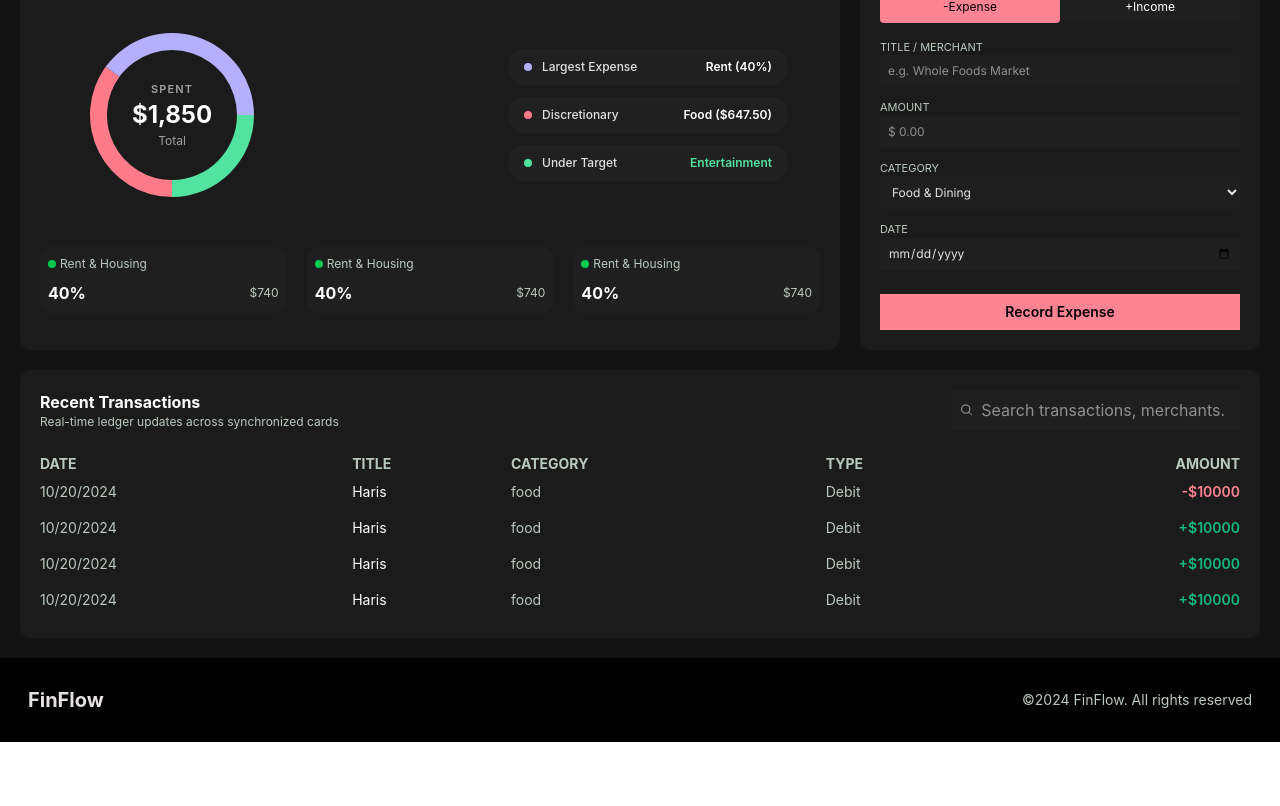
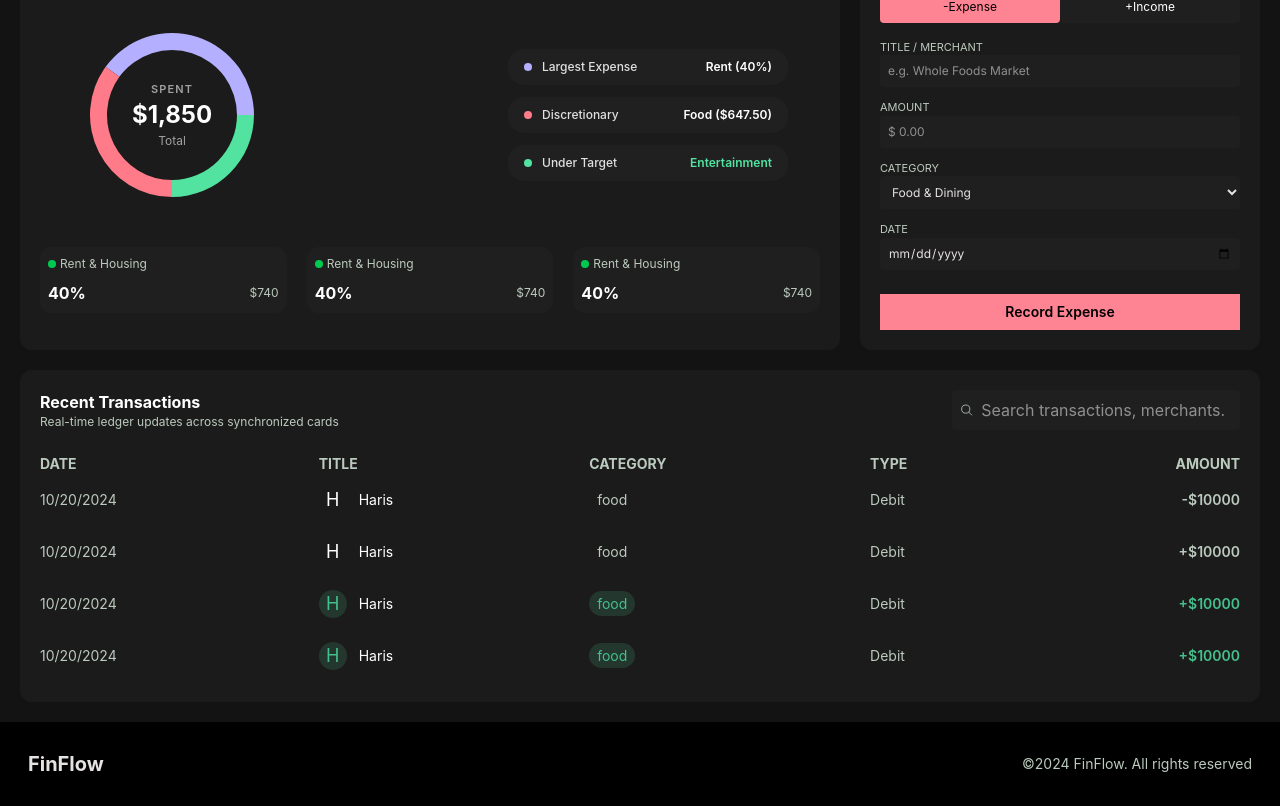
Before and after one commit to HarisHaseeb934/Expense-Tracker-React, a React (Vite) app: page / in a window 1280 px wide. Shown: the part 439-1245 px from the top of the page. Before the commit the page ends 1181 px from the top, so only its background shows below. Built offline with nearby package versions, Linux system fonts and the light colour scheme.

Commit message:
Some more

```diff
--- a/src/Components/RecentTableRow.jsx
+++ b/src/Components/RecentTableRow.jsx
@@ -1,11 +1,11 @@
-const RecentTableRow = ({ date, title, category, type, amount }) => {
+const RecentTableRow = ({ date, title, category, type, amount, text, bg }) => {
   return (
     <tr className="font-normal ">
-      <td className="py-2 ">{date}</td>
-      <td className="py-2 text-white">{title}</td>
-      <td className="py-2 ">{category}</td>
-      <td className="py-2 ">{type}</td>
-      <td className={`py-2 text-right font-semibold ${amount > 0 ? "text-primary-container" : "text-[#ff8493]"}`}>{amount > 0 ? `+$${amount}` : `-$${Math.abs(amount)}`}</td>
+      <td className="py-3 ">{date}</td>
+      <td className="py-3 text-white flex items-center md:gap-3"><span className={`text-md md:text-lg ${text} ${bg} flex items-center justify-center size-4 md:size-7 rounded-full`}>{title.slice(0,1)}</span><span>{title}</span></td>
+      <td className={`py-3`}><span className={`${bg} ${text} py-1 px-2 rounded-2xl`}>{category}</span></td>
+      <td className="py-3 ">{type}</td>
+      <td className={`py-3 text-right font-semibold ${text}`}>{amount > 0 ? `+$${amount}` : `-$${Math.abs(amount)}`}</td>
     </tr>
   );
 };
--- a/src/Components/RecentTransaction.jsx
+++ b/src/Components/RecentTransaction.jsx
@@ -2,17 +2,17 @@ import { IoSearchOutline } from "react-icons/io5";
 import RecentTableRow from "./RecentTableRow";
 
 const categories = {
-  "Salary & Payroll": { color: "#44c08c", bgColor: "#23372e" },
-  "Freelance & Contract": { color: "#44c08c", bgColor: "#23372e" },
-  "Investments & Dividends": { color: "#44c08c", bgColor: "#23372e" },
-  "Side Project & Sales": { color: "#44c08c", bgColor: "#23372e" },
-  Income: { color: "#44c08c", bgColor: "#23372e" },
-  "Food & Dining": { color: "#ac787c", bgColor: "#3d282a" },
-  Entertainment: { color: "#44c08c", bgColor: "#23372e" },
-  "Utilities & Bill": { color: "#abace4", bgColor: "#34333c" },
-  Transportation: { color: "#abace4", bgColor: "#34333c" },
-  Healthcare: { color: "#abace4", bgColor: "#34333c" },
-  "Other Expense": { color: "#ac787c", bgColor: "#3d282a" },
+  "Salary & Payroll": { color: "text-[#44c08c]", bgColor: "bg-[#23372e]" },
+  "Freelance & Contract": { color: "text-[#44c08c]", bgColor: "bg-[#23372e]" },
+  "Investments & Dividends": { color: "text-[#44c08c]", bgColor: "bg-[#23372e]" },
+  "Side Project & Sales": { color: "text-[#44c08c]", bgColor: "bg-[#23372e]" },
+  Income: { color: "text-[#44c08c]", bgColor: "bg-[#23372e]" },
+  "Food & Dining": { color: "text-[#ac787c]", bgColor: "bg-[#3d282a]" },
+  Entertainment: { color: "text-[#44c08c]", bgColor: "bg-[#23372e]" },
+  "Utilities & Bill": { color: "text-[#abace4]", bgColor: "bg-[#34333c]" },
+  Transportation: { color: "text-[#abace4]", bgColor: "bg-[#34333c]" },
+  Healthcare: { color: "text-[#abace4]", bgColor: "bg-[#34333c]" },
+  "Other Expense": { color: "text-[#ac787c]", bgColor: "bg-[#3d282a]" },
 };
 
 const RecentTransaction = () => {
@@ -66,6 +66,8 @@ const RecentTransaction = () => {
             category={"food"}
             type={"Debit"}
             amount={10000}
+            text = {categories["Salary & Payroll"].color}
+            bg = {categories["Salary & Payroll"].bgColor}
           />
           <RecentTableRow
             date={"10/20/2024"}
@@ -73,6 +75,8 @@ const RecentTransaction = () => {
             category={"food"}
             type={"Debit"}
             amount={10000}
+            text = {categories["Salary & Payroll"].color}
+            bg = {categories["Salary & Payroll"].bgColor}
           />
         </tbody>
       </table>
--- a/src/Pages/Dashboard.jsx
+++ b/src/Pages/Dashboard.jsx
@@ -33,7 +33,7 @@ const Dashboard = () => {
       >
         <div className="flex justify-between  text-xs lg:text-body-sm mt-auto min-h-auto ">
           <p className="flex items-center bg-[#26322c] text-[#2caa98] rounded-full px-2">
-            <MdArrowOutward /> <span> +$650.00 vs last month</span>
+            <MdArrowOutward /> <span className="font-bold"> +$650.00 vs last month</span>
           </p>
           <p className="text-on-surface-variant">92% of target</p>
         </div>
@@ -50,7 +50,7 @@ const Dashboard = () => {
         <div className="flex justify-between  text-xs lg:text-body-sm mt-auto min-h-auto ">
           <p className="flex items-center bg-[#37191b] text-[#cba3b7] rounded-full px-2">
             <IoIosCheckmarkCircleOutline />{" "}
-            <span> -12% under budget limit</span>
+            <span className="font-bold"> -12% under budget limit</span>
           </p>
           <p className="text-on-surface-variant">$250 left</p>
         </div>
```
